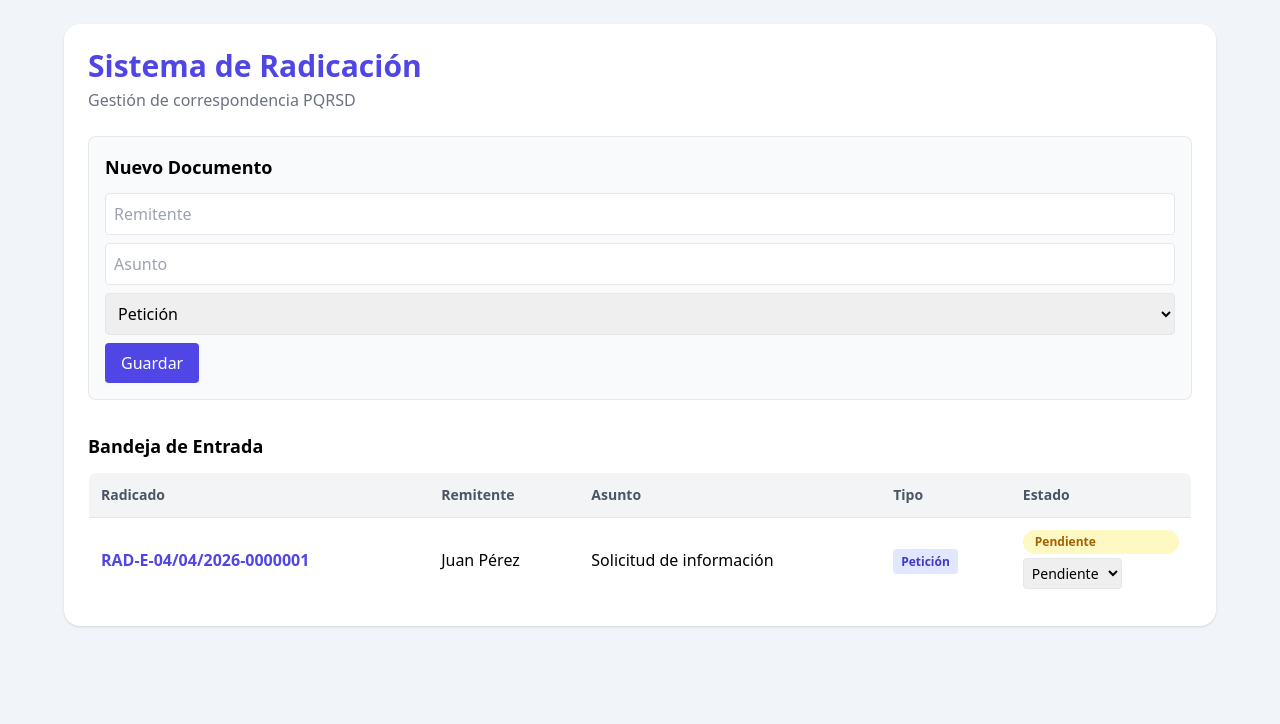
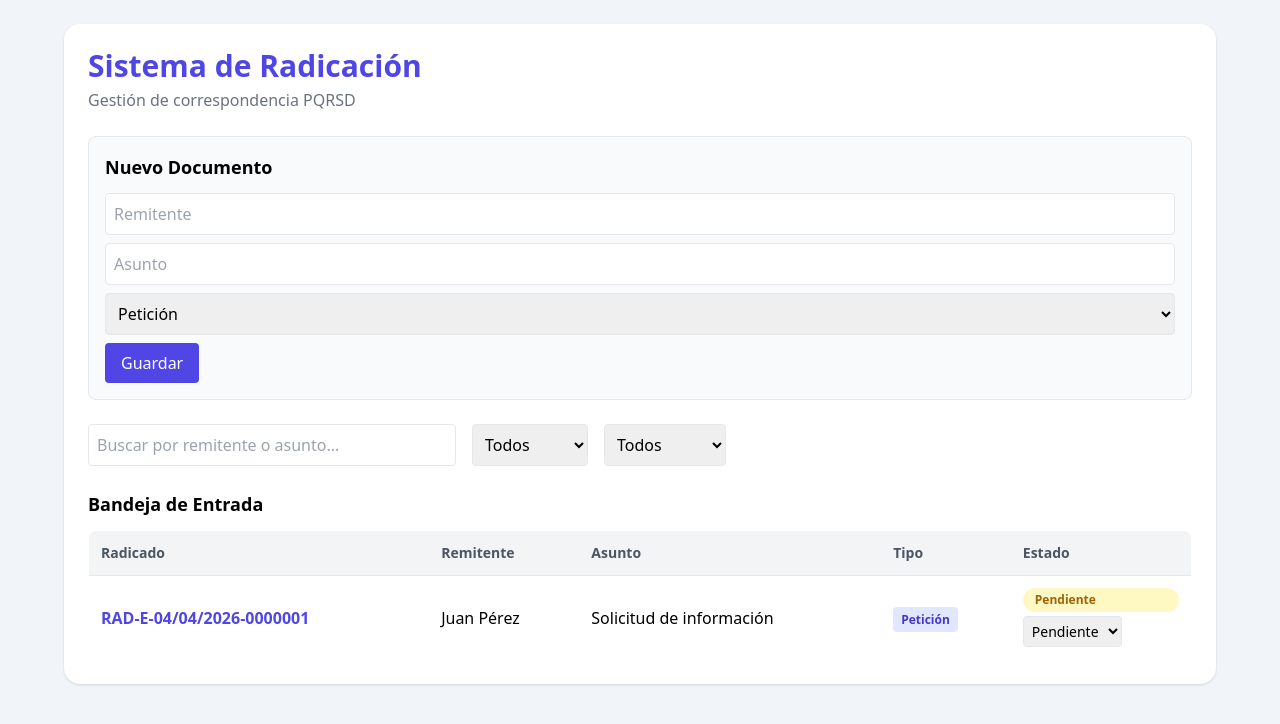
Before and after one commit to liliana-Gitteando/componentes-act1, a React (Create React App) app: page / in a window 1280 px wide. Shown: the top 724 px of the page. Built offline with nearby package versions, Linux system fonts and the light colour scheme.

Commit message:
Fase 11: implementación de filtros por estado y tipo

```diff
--- a/src/App.js
+++ b/src/App.js
@@ -1,8 +1,11 @@
-import React, { useState } from 'react';
+import React, { useState, useEffect } from 'react';
 
 export default function App() {
 
-  const [documentos, setDocumentos] = useState([
+  // CARGAR DATOS DESDE LOCALSTORAGE
+  const [documentos, setDocumentos] = useState(() => {
+    const data = localStorage.getItem('documentos');
+    return data ? JSON.parse(data) : [
       {
         id: 'RAD-E-04/04/2026-0000001',
         remitente: 'Juan Pérez',
@@ -10,13 +13,23 @@
         tipo: 'Petición',
         estado: 'Pendiente'
       }
-  ]);
+    ];
+  });
 
   const [formData, setFormData] = useState({
     remitente: '',
     asunto: '',
     tipo: 'Petición'
   });
+
+  const [filtroEstado, setFiltroEstado] = useState('Todos');
+  const [filtroTipo, setFiltroTipo] = useState('Todos');
+  const [busqueda, setBusqueda] = useState('');
+
+  // GUARDAR AUTOMÁTICAMENTE
+  useEffect(() => {
+    localStorage.setItem('documentos', JSON.stringify(documentos));
+  }, [documentos]);
 
   const generarRadicado = () => {
     const fecha = new Date();
@@ -83,6 +96,17 @@
         return 'bg-gray-100 text-gray-700';
     }
   };
+// Filtrado busqueda de documentos
+  const documentosFiltrados = documentos.filter(doc => {
+    return (
+      (filtroEstado === 'Todos' || doc.estado === filtroEstado) &&
+      (filtroTipo === 'Todos' || doc.tipo === filtroTipo) &&
+      (
+        doc.remitente.toLowerCase().includes(busqueda.toLowerCase()) ||
+        doc.asunto.toLowerCase().includes(busqueda.toLowerCase())
+      )
+    );
+  });
 
   return (
     <div className="min-h-screen bg-slate-100 p-6">
@@ -117,7 +141,6 @@
             className="w-full border p-2 mb-2 rounded"
           />
 
-          {/* 🔥 NUEVO: TIPO */}
           <select
             value={formData.tipo}
             onChange={(e) => setFormData({...formData, tipo: e.target.value})}
@@ -137,8 +160,44 @@
           </button>
         </div>
 
+        {/* FILTROS + BUSCADOR */}
+        <div className="mt-6 flex gap-4 flex-wrap">
+
+          <input
+            type="text"
+            placeholder="Buscar por remitente o asunto..."
+            value={busqueda}
+            onChange={(e) => setBusqueda(e.target.value)}
+            className="border p-2 rounded w-full md:w-1/3"
+          />
+
+          <select
+            value={filtroEstado}
+            onChange={(e) => setFiltroEstado(e.target.value)}
+            className="border p-2 rounded"
+          >
+            <option>Todos</option>
+            <option>Pendiente</option>
+            <option>En trámite</option>
+            <option>Resuelto</option>
+          </select>
+
+          <select
+            value={filtroTipo}
+            onChange={(e) => setFiltroTipo(e.target.value)}
+            className="border p-2 rounded"
+          >
+            <option>Todos</option>
+            <option>Petición</option>
+            <option>Queja</option>
+            <option>Reclamo</option>
+            <option>Sugerencia</option>
+          </select>
+
+        </div>
+
         {/* TABLA */}
-        <div className="mt-8">
+        <div className="mt-6">
           <h2 className="text-lg font-semibold mb-3">Bandeja de Entrada</h2>
 
           <div className="overflow-x-auto">
@@ -155,13 +214,12 @@
               </thead>
 
               <tbody>
-                {documentos.map((doc, index) => (
+                {documentosFiltrados.map((doc, index) => (
                   <tr key={index} className="border-t hover:bg-gray-50">
                     <td className="p-3 font-semibold text-indigo-600">{doc.id}</td>
                     <td className="p-3">{doc.remitente}</td>
                     <td className="p-3">{doc.asunto}</td>
 
-                    {/* 🔥 NUEVA COLUMNA */}
                     <td className="p-3">
                       <span className={`px-2 py-1 rounded text-xs font-semibold ${getTipoColor(doc.tipo)}`}>
                         {doc.tipo}
```
Lines whose indentation alone changed are shown as unchanged.
